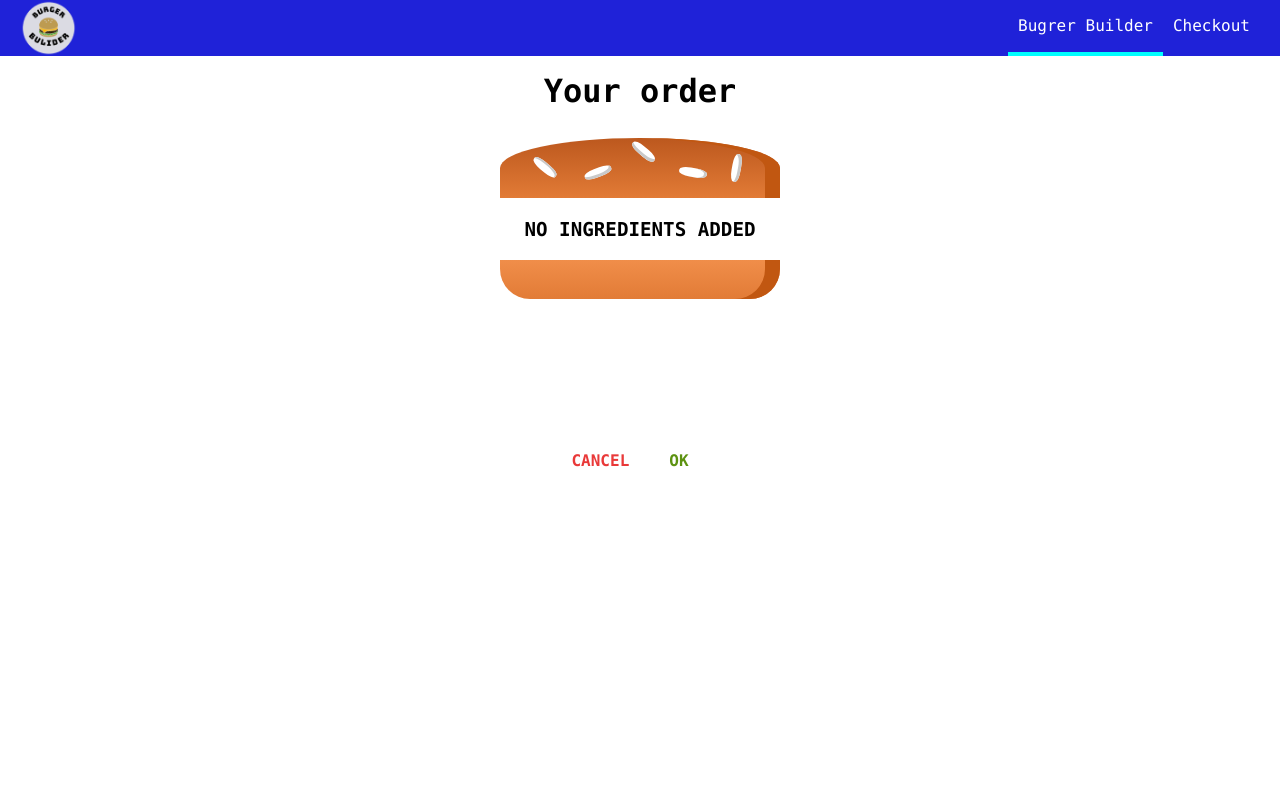
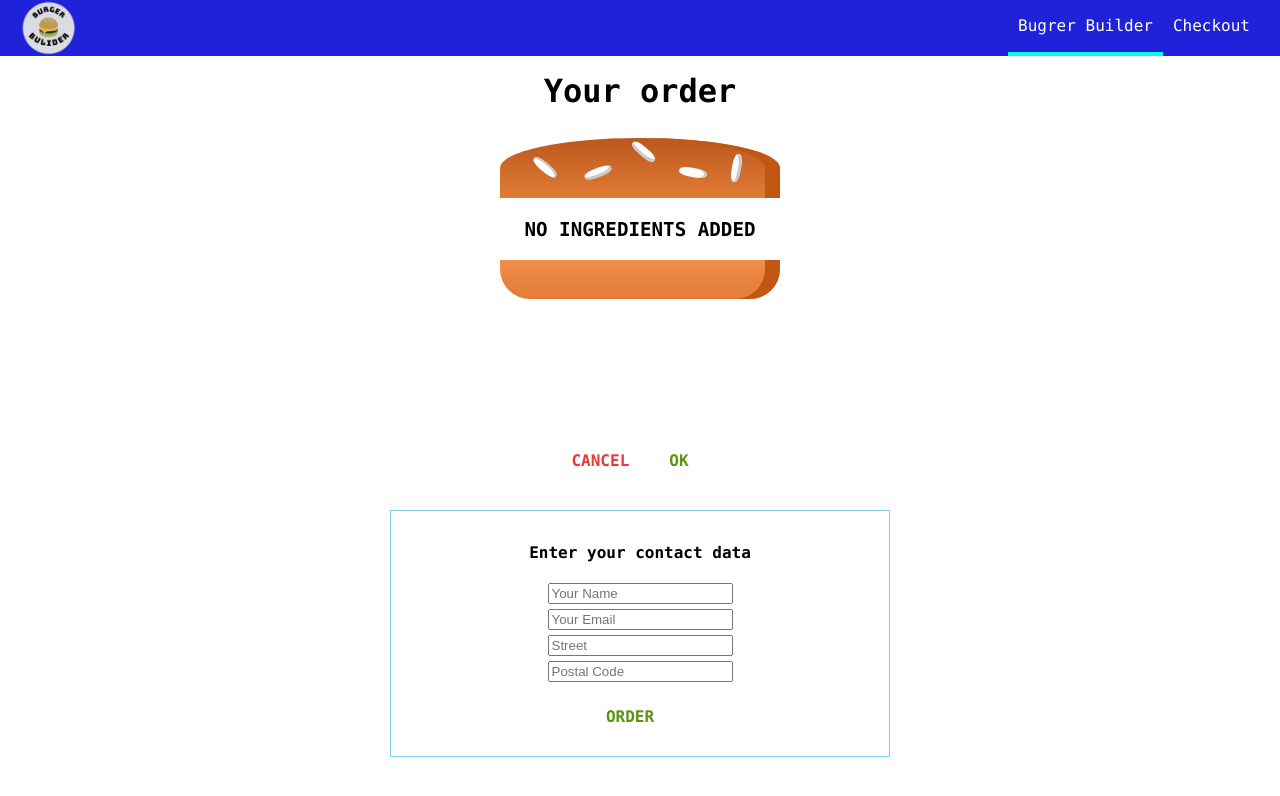
Before and after one commit to kombuchamp/BurgerBuilderReact, a React app: page /checkout/contact-data in a window 1280 px wide. Shown: the top 796 px of the page. Built offline with nearby package versions, Linux system fonts and the light colour scheme.

Commit message:
Add contact data form

```diff
--- a/src/components/Order/Checkout/Checkout.js
+++ b/src/components/Order/Checkout/Checkout.js
@@ -1,5 +1,7 @@
 import React, { Component } from 'react';
+import { Route } from 'react-router-dom';
 import CheckoutSummary from '../CheckoutSummary/CheckoutSummary';
+import ContactData from '../ContactData/ContactData';
 
 export default class Checkout extends Component {
     constructor(props) {
@@ -37,6 +39,7 @@
                     onCheckoutCancelled={this.checkoutCancelledHandler}
                     onCheckoutContinued={this.checkoutContinuedHandler}
                 />
+                <Route path={`${this.props.match.path}/contact-data`} component={ContactData} />
             </div>
         );
     }
--- /dev/null
+++ b/src/components/Order/ContactData/ContactData.js
@@ -0,0 +1,29 @@
+import React, { Component } from 'react';
+import Button from '../../UI/Button/Button';
+import styles from './ContactData.module.css';
+
+export default class ContactData extends Component {
+    state = {
+        name: '',
+        email: '',
+        adress: {
+            street: '',
+            postalCode: '',
+        },
+    };
+
+    render() {
+        return (
+            <div className={styles.ContactData}>
+                <h4>Enter your contact data</h4>
+                <form>
+                    <input type="text" name="name" placeholder="Your Name" />
+                    <input type="email" name="email" placeholder="Your Email" />
+                    <input type="text" name="street" placeholder="Street" />
+                    <input type="text" name="postal" placeholder="Postal Code" />
+                    <Button type="success">ORDER</Button>
+                </form>
+            </div>
+        );
+    }
+}
--- /dev/null
+++ b/src/components/Order/ContactData/ContactData.module.css
@@ -0,0 +1,20 @@
+.ContactData {
+    margin: 20px auto;
+    width: 80%;
+    text-align: center;
+    box-shadow: 0 2px 3px aliceblue;
+    border: 1px solid skyblue;
+    padding: 10px;
+    box-sizing: border-box;
+}
+
+.ContactData input {
+    display: block;
+    margin: 5px auto;
+}
+
+@media (min-width: 600px) {
+    .ContactData {
+        width: 500px;
+    }
+}
```
